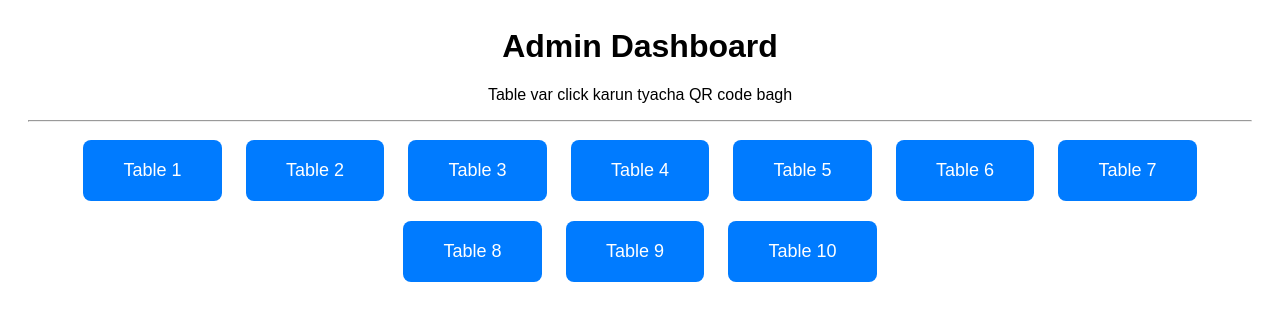
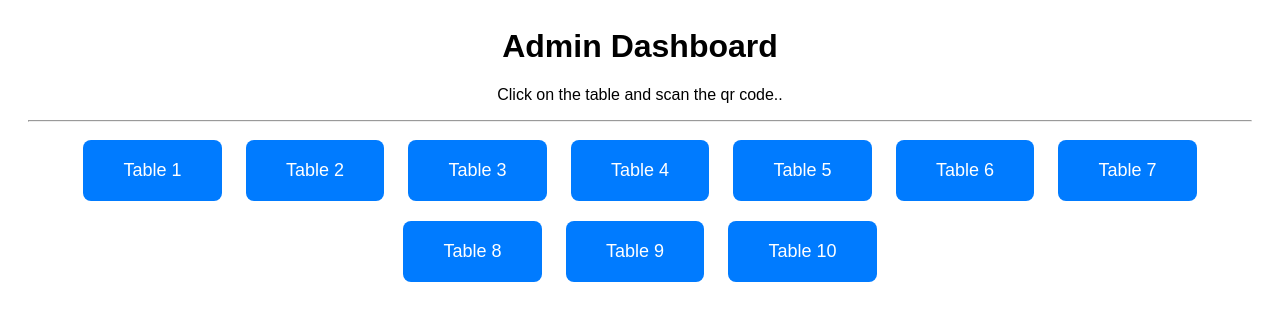
Before and after one commit to sayaliadsar/qrmenu, a Flask app: page /dashboard in a window 1280 px wide. Shown: the top 321 px of the page. Run offline with Flask 3, Linux system fonts and the light colour scheme.

Commit message:
Update dashboard.html

```diff
--- a/qrmenu/templates/dashboard.html
+++ b/qrmenu/templates/dashboard.html
@@ -17,7 +17,7 @@
 </head>
 <body>
     <h1>Admin Dashboard</h1>
-    <p>Table var click karun tyacha QR code bagh</p>
+    <p>Click on the table and scan the qr code..</p>
     <hr>
 
     <a href="/table/1" class="table-btn">Table 1</a>
@@ -30,5 +30,7 @@
     <a href="/table/8" class="table-btn">Table 8</a>
     <a href="/table/9" class="table-btn">Table 9</a>
     <a href="/table/10" class="table-btn">Table 10</a>
+
+
 </body>
 </html>
```
